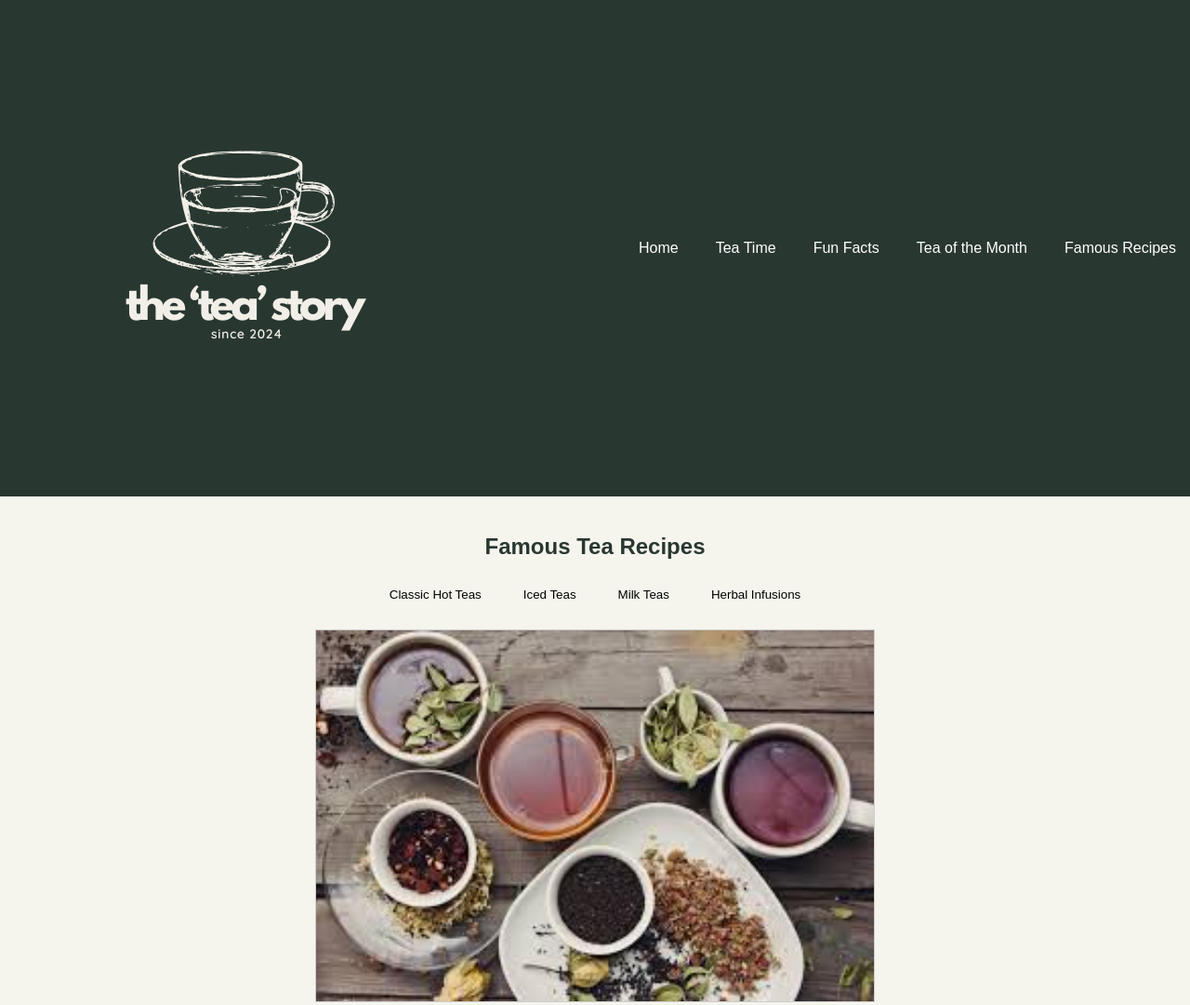
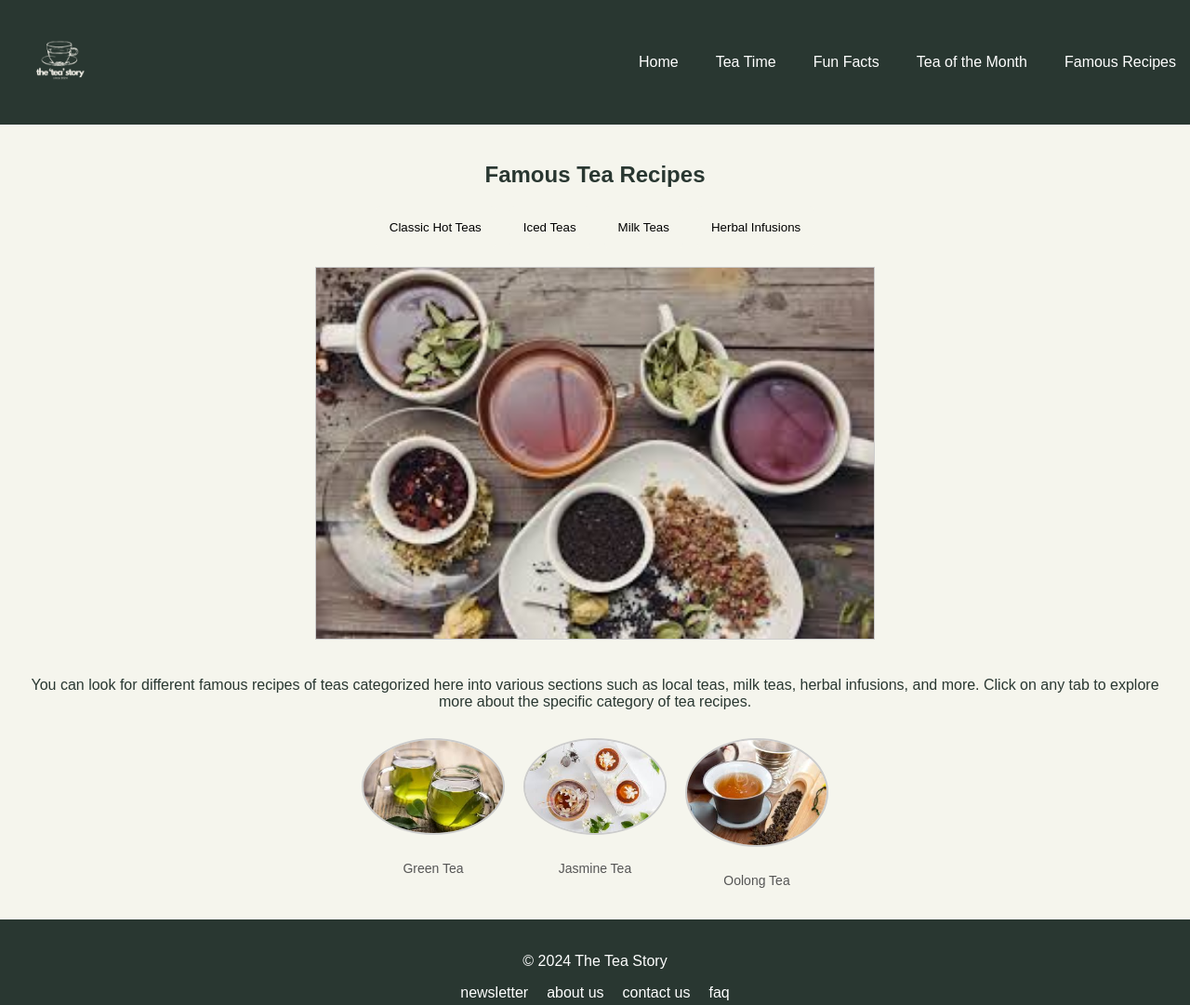
Before and after one commit to harangadsingh/FED2024Assg1_P06_S10267942, a plain HTML site: page famous-recipes.html in a window 1280 px wide. Shown: the top 1081 px of the page at 93% size. Drawn offline with Linux system fonts and the light colour scheme.

Commit message:
updates to change the css file for the famous recipe

```diff
--- a/famous-recipes_style.css
+++ b/famous-recipes_style.css
@@ -37,6 +37,12 @@ header nav ul li a
     text-decoration: none;
 }
 
+#logo img
+{
+    width: 20%;
+    height: auto;
+}
+
 .content
 {
     text-align: center;
@@ -60,7 +66,7 @@ header nav ul li a
 {
     background-color: #F5F5ED;
     border: none;
-    padding: 10px 15px;
+    padding: 15px 15px;
     border-radius: 5px;
     cursor: pointer;
     transition: background-color 0.3s ease;
```
Also changed, not shown: classic-hot-teas.html (+1 -1 lines).
